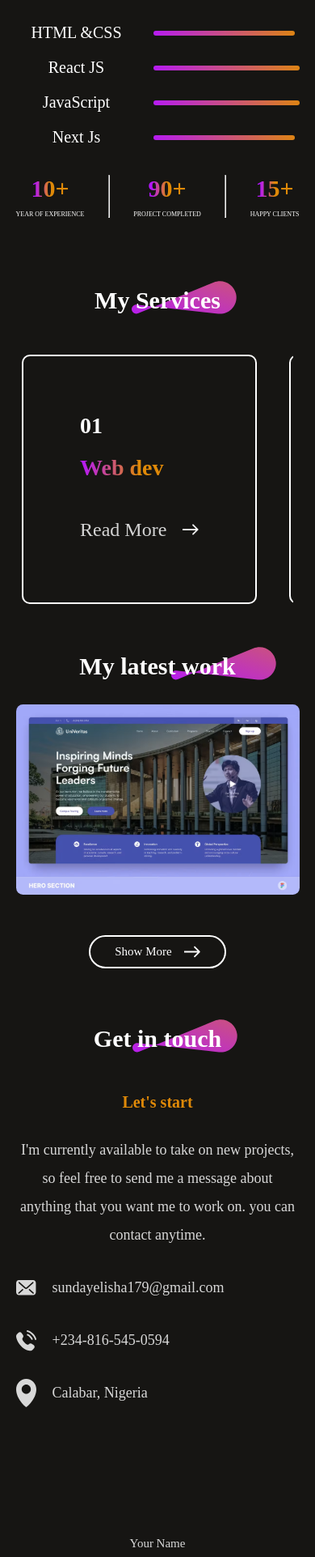
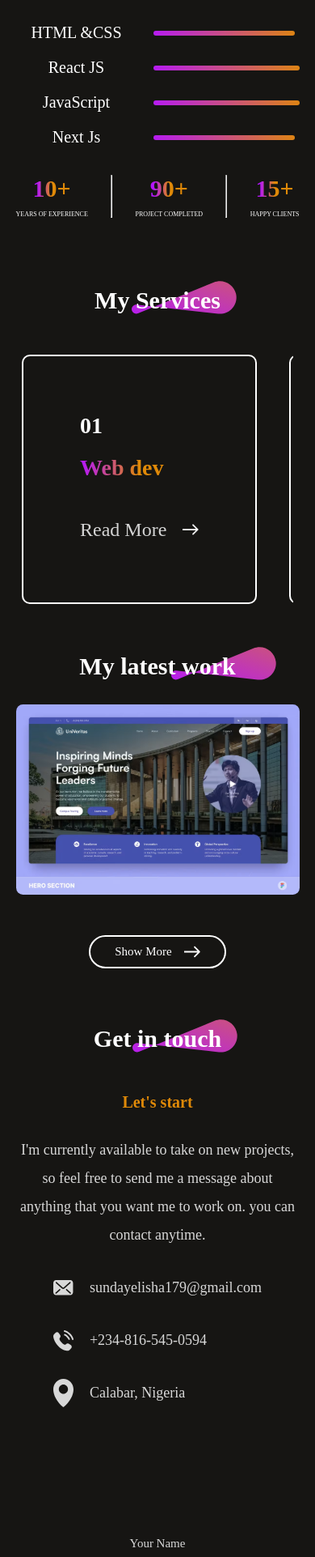
Before and after one commit to Elilaw179/eliportfolio, a React (Vite) app: page / in a window 390 px wide. Shown: the part 1417-3340 px from the top of the page at 81% size. Built offline with nearby package versions, Linux system fonts and the light colour scheme.

Commit message:
worked on the footer

```diff
--- a/src/components/About/About.jsx
+++ b/src/components/About/About.jsx
@@ -53,7 +53,7 @@ const About = () => {
       <div className="about-achievements">
         <div className="about-achievement">
           <h1>10+</h1>
-          <p>YEAR OF EXPERIENCE</p>
+          <p>YEARS OF EXPERIENCE</p>
         </div>
         <hr />
         <div className="about-achievement">
--- a/src/components/Contact/Contact.css
+++ b/src/components/Contact/Contact.css
@@ -153,6 +153,10 @@
     gap: 20px;
   }
 
+  .contact-details {
+    margin: auto;
+  }
+
   .contact-detail img{
     width: 25px;
   }
--- a/src/components/Footer/Footer.css
+++ b/src/components/Footer/Footer.css
@@ -114,7 +114,7 @@
   }
 
   .footer-top-left p {
-    font-size: 18px !important;
+    font-size: 13px !important ;
   }
 
   .footer-top {
@@ -132,8 +132,13 @@
     padding: 10px;
     text-align: center;
   }
+  .footer-bottom-right p{
+    font-size: 15px;
+  }
+
 
   .footer-bottom-left{
     text-align: center;
+    font-size: 15px;
   }
 }
```
